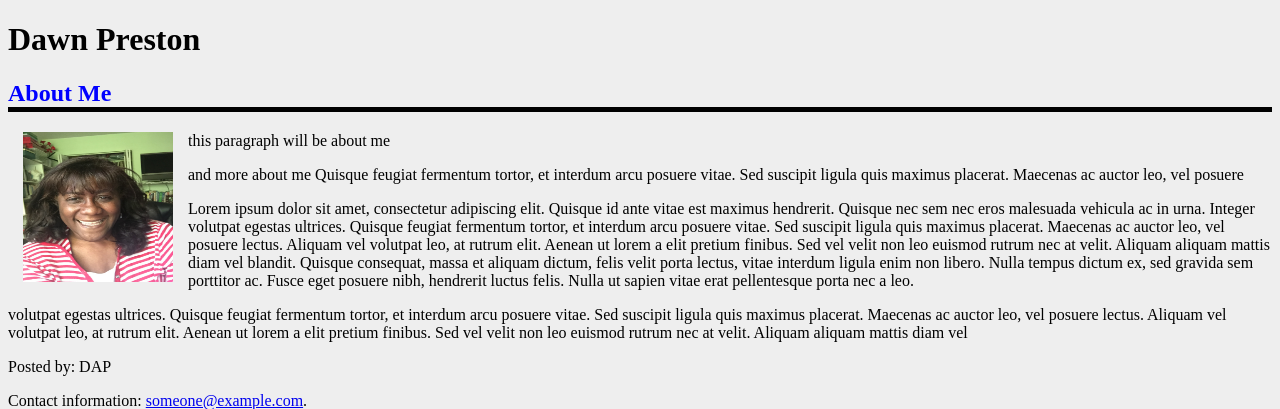
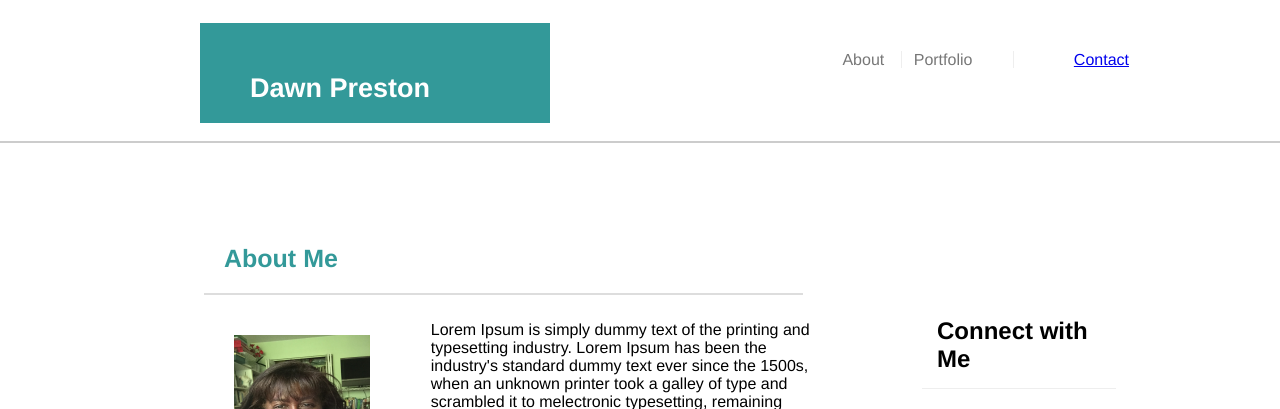
Before and after one commit to Coder-Dawn/Basic-Portfolio, a PHP site: page / in a window 1280 px wide; the page is wider, and only the part inside the window is pictured. Shown: the top 409 px of that part. Run offline with PHP 8.4, Linux system fonts and the light colour scheme.

Commit message:
homework 1 again

```diff
--- a/assets/css/style.css
+++ b/assets/css/style.css
@@ -1,26 +1,226 @@
+
+body
+{
+	color:black;
+	font-family: helvetica;
+	margin: 0px auto;
+	width: 1376px;
+
+}
+
+html, body
+{
+	height:100%;
+}
+
+#wrapper
+{
+	clear:both;
+	overflow: auto;
+	width: 1376px;
+	height: 552px;
+	border-top:2px solid #ccc;
+	padding: 40px;
+
+}
+
+header {
 
 
- #mypicture
+	height:100px;
+	background-color: white;
+	padding: 5px;
+	margin-bottom: 0;
+	color: #333;
+}
+
+section
+{
+	float: left;
+	background: #fff;
+	padding: 10px;
+	width: 650px;
+	margin: 10px 0px 0px 154px;
+
+}
+
+#social
+{
+float:right;
+background: #fff;
+padding:16px
+width:270px;
+height:190px;
+margin:10px 160px 0px 0px;
+}
+
+#socialheader
+{
+	position: relative;
+	left:882px;
+	bottom:328px;
+	color: #33999;
+	padding:15px;
+	border-bottom:1px solid #eee;
+	width: 15%;
+	font-size:20px:;
+
+}
+
+video
+{
+	margin:0;
+	border:0;
+	font:inherit;
+	vertical-align: baseline;
+
+}
+
+* {
+box-sizing: border-box;
+text-align: left;
+
+}
+
+
+.socialicons
+{
+position:relative;
+left: 345px;
+bottom:305px;
+padding:2px;
+}
+
+#sidebar
+{
+	width: 12%;
+	height: 85%;
+	background: #eee;
+	float: left;
+
+
+}
+
+#main
+{
+	width: 60%;
+	height: 67%;
+	background: white;
+	margin: 0 auto;
+	float;left;
+	padding-left: 30px;
+	overflow:auto;
+
+
+
+}
+
+#connect
+{
+	width: 150px;
+	height: 150px;
+	background-color: blue;
+	float: right;
+
+
+}
+
+ section h2 {
+
+   color: #339999;
+   position:relative;
+   left: 22px
+   text-align: left;
+   width: 95%;
+   padding: 20px;
+   margin-bottom: 10px;
+   border-bottom: 2px solid #ddd;
+   font-size: 25px;
+
+}
+
+section p {
+
+	margin-right: 5px;
+	padding: 10px;
+}
+
+
+.fleft
 {
 float:left;
 }
 
-h2
+img, a, p
 {
-	color: blue;
+	padding: 20px;
 }
 
-body
+h1
 {
-	background-color: #eee;
+
+	padding: 20px;
+	background:#339999;
+	width: 230px;
+	height: 25px;
+	float:left;
+	padding-left: 45px
+
 }
 
-h2 span {
-        border-bottom:thick dotted #ff0000;
+#myname
+{
+	font-size: 27px;
+	float: left;
+	padding: 50px;
+	width: 350px;
+	background: #33999;
+	color: #fff;
+	margin-left: 195px;
 }
 
-      h2 {
+footer {
+	clear:both;
+	background: #666;
+	border-top: 5px solid #339999;
+	padding: 30px;
+	text-align: center;
+}
 
-    border-bottom: 5px solid black;
+aside {
+	float: left;
+	width: 36%;
+	padding:10px;
+}
+
+
+.bits
+{
+	text-decoration: none;
+	border-right: 1px solid #eee;
 
 }
+
+nav ul li{
+	display:inline;
+}
+
+nav ul li a{
+	text-decoration: none;
+	color:#777;
+	text-align:right;
+	padding:12px;
+}
+
+nav ul
+{
+	list-style-type: none:;
+	text-align: right;
+	position:relative;
+	right:222px;
+	top: 30px;
+}
+nav{
+
+	display: block;
+}
--- a/index.html
+++ b/index.html
@@ -1,73 +1,89 @@
+
 <!DOCTYPE html>
+
 <html>
+
 <head>
-	<title>Dawn's Portfolio</title>
 
-  <!--<link rel="stylesheet" type="text/css" href="assets/css/reset.css">-->
-	<link rel="stylesheet" type="text/css" href="assets/css/style.css">
+  <title> Dawn Preston's Basic Portfolio </title>
+
+  <link rel="stylesheet" type="text/css" href="assets/css/style.css"/>
 
 </head>
 
 <body>
 <header>
-<h1>  Dawn Preston </h1>
 
-<div class="header header-logged-in true" role="banner"></div>
+
+
+      <h1 id="myname"> Dawn Preston </h1>
+
+       <nav>
+         <ul>
+         <li class="bits">
+           <a href="index.html">About</a>
+         </li>
+
+         <li class="bits">
+         <a href="portfolio.html">Portfolio<a/>
+         </li>
+
+         <a href="contact.html">Contact</a>
+         </li>
+
+         </ul>
+
+         </nav>
 
     </header>
 
-<div class="container">
-  <section id = "main bio">
+  <div id="wrapper">
 
-      <h2> <b>About Me </b></h2>
+          <!--<h1> Dawn Preston </h1>-->
+          <!--<div id="connect">-->
+        <!--<div id="sidebar">
+        </div>-->
+        <!--<aside>
+        &lt;connect with me&gt; -->
+        <!--<p> connect with me<p>
+      </aside>
+        <div id="main">-->
+          <section>
+          <h2> <Strong>About Me </Strong></h2>
 
-      <img src="assets/images/IMG_1053.jpg" width = "150" height = "150" align ="left" style="PADDING-LEFT: 15px; PADDING-RIGHT: 15px;" id="mypicture">
-
-      <div main>
+          <aside>
+           <img src="assets/images/IMG_1053.jpg" width="176" height="200" alt="biopic">
+         </aside>
 
 
+           <p> Lorem Ipsum is simply dummy text of the printing and typesetting industry. Lorem Ipsum has been the industry's standard dummy text ever since the 1500s, when an unknown printer took a galley of type and scrambled it to melectronic typesetting, remaining essentially  sheets containing Lorem Ipsum passages, and more recently with desktop publishing software like Aldus PageMaker including versions of Lorem Ipsum.  </p>
+           <p> It is a long established fact that a reader will be distracted by the readable content of a page when looking at its layout. The point of using Lorem Ipsum is that it has a more-or-less normal publishing packages and web page editors now use Lorem Ipsum as their default model text, and a search for 'lorem ipsum' will uncover many web sites still in their infancy. Various versions </p>
+</section>
+
+<div id="social"></div>
+<h2 id="socialheader">Connect with Me </h2>
+<a href="http://github.com/Coder-Dawn" class="socialicons">
+<img src="assets/images/github.png" alt="github icon" id="githover"></a>
+<a href="http//linkedin.com" class="socialicons">
+<img src="assets/images/linkedin.png" alt="linkedin icon" id="linkedhover"></a>
+
+<a href="http://stackoverflow.com" class=socialicons">
+<img src="assets/images/stackoverflow.png" alt="stackoverflow icon" id=stackoverflow">
+</a>
 
 </div>
 
-
-          <div sidebar>
-
-
+        <!--</div>
 </div>
 
-
-          <div aside>
-
-
-          </div>
-
-      <p> this paragraph will be about me </p>
-      <p> and more about me Quisque feugiat fermentum tortor, et interdum arcu posuere vitae. Sed suscipit ligula quis maximus placerat. Maecenas ac auctor leo, vel posuere </p>
-      <p> Lorem ipsum dolor sit amet, consectetur adipiscing elit. Quisque id ante vitae est maximus hendrerit. Quisque nec sem nec eros malesuada vehicula ac in urna. Integer volutpat egestas ultrices. Quisque feugiat fermentum tortor, et interdum arcu posuere vitae. Sed suscipit ligula quis maximus placerat. Maecenas ac auctor leo, vel posuere lectus. Aliquam vel volutpat leo, at rutrum elit. Aenean ut lorem a elit pretium finibus. Sed vel velit non leo euismod rutrum nec at velit. Aliquam aliquam mattis diam vel blandit. Quisque consequat, massa et aliquam dictum, felis velit porta lectus, vitae interdum ligula enim non libero. Nulla tempus dictum ex, sed gravida sem porttitor ac. Fusce eget posuere nibh, hendrerit luctus felis. Nulla ut sapien vitae erat pellentesque porta nec a leo.</p>
-
-      <p> volutpat egestas ultrices. Quisque feugiat fermentum tortor, et interdum arcu posuere vitae. Sed suscipit ligula quis maximus placerat. Maecenas ac auctor leo, vel posuere lectus. Aliquam vel volutpat leo, at rutrum elit. Aenean ut lorem a elit pretium finibus. Sed vel velit non leo euismod rutrum nec at velit. Aliquam aliquam mattis diam vel </p>
-
-
-
-
-
+        </div>-->
 
         <footer>
-  <p>Posted by: DAP</p>
-  <p>Contact information: <a href="mailto:someone@example.com">
-  someone@example.com</a>.</p>
+      &lt;footer&gt; #ccc
     </footer>
 
 
+</body>
 
 
-
-
-
-
-
-  </section>
-  </div>
-
-</body>
 </html>
```
Also changed, not shown: 4 other files. Lines whose indentation alone changed are shown as unchanged.
